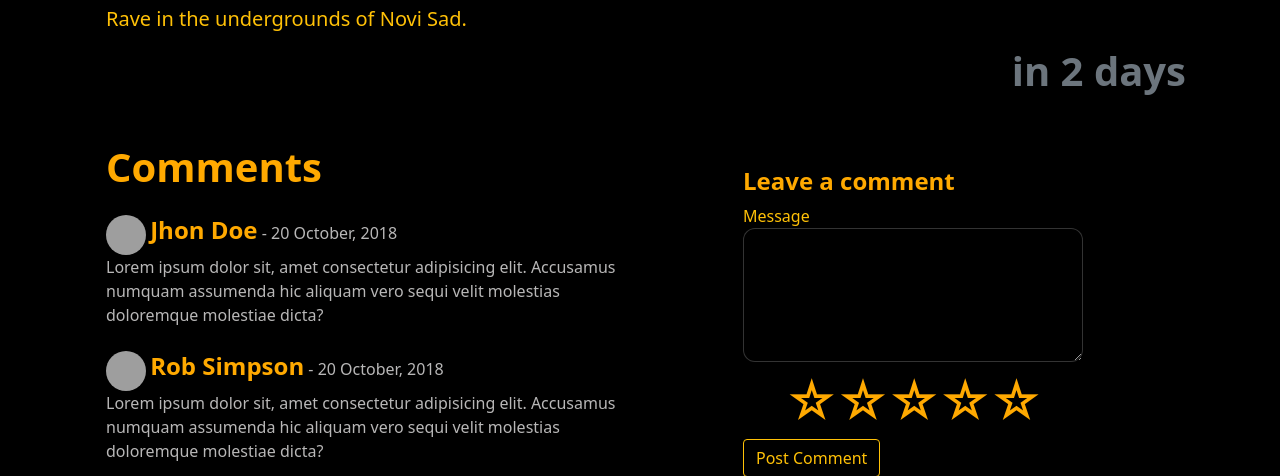
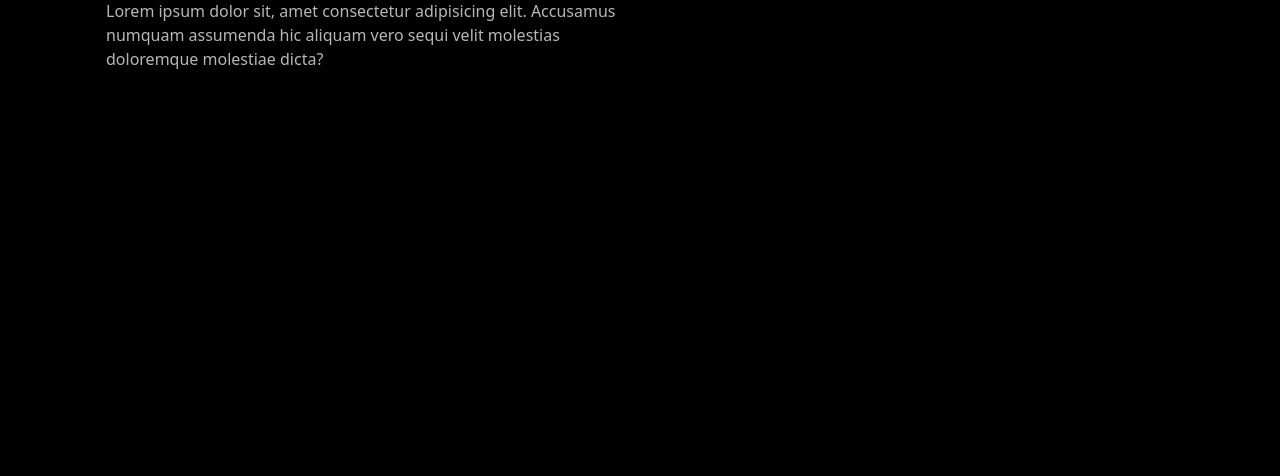
Before and after one commit to HajdukDusan/GetTickets.com, a web app: page /event.html in a window 1280 px wide. Shown: the part 543-1019 px from the top of the page. After the commit the page ends 612 px from the top, so only its background shows below. Run offline with its HTML, style and script files only (its server is not run), Linux system fonts and the light colour scheme; data that the repository does not hold is empty; grey boxes are pictures that could not be loaded.

Commit message:
event.html promene

```diff
--- a/TicketMaster/WebContent/event.html
+++ b/TicketMaster/WebContent/event.html
@@ -20,7 +20,7 @@
     <link rel="stylesheet" href="https://cdnjs.cloudflare.com/ajax/libs/font-awesome/4.7.0/css/font-awesome.min.css">
 
 
-    <title>Event</title>
+    <title id="Title">Event</title>
 
 
     <style>
@@ -37,38 +37,18 @@
         <button type="button" class="btn btn-outline-warning">Home</button>
     </a>
 
+    <!-- Background image -->
+    <div id="Background_image">
 
-    <!-- Background image -->
-    <div class="bg-image "
-    style="
-    background-image: url('https://www.thenittygrittyguide.co/wp-content/uploads/2019/05/hanny-naibaho-388579-unsplash-810x540.jpg');
-    background-repeat: no-repeat;
-    background-size: cover;">
-
-        <!-- First Image Mask-->
-        <div class="mask" style="background-color: rgba(0, 0, 0, 0.5);">
-            <br><br><br><br><br><br><br><br><br><br><br><br><br><br><br><br><br>
-        </div>
-
-        <!-- Gradient Image Mask-->
-        <div class="mask" style="background: linear-gradient(0deg, rgba(0, 0, 0, 1), rgba(0, 0, 0, 0.5) 100%);">
-            <div class="container-md d-flex flex-row">
-
-                <h1 class="container-sm mb-5 float-start">Rave</h1>
-
-            </div>
-        </div>
     </div>
 
 
     <!-- Event Description -->
     <div class="container-md flex-row">
-        <h5 class="container-md mb-3 float-start text-warning">
-            Rave in the undergrounds of Novi Sad.
+
+        <h5 class="container-md mb-3 float-start text-warning" id="About">
+
         </h5>
-        <h1>
-        <div class="text-muted float-end">in 2 days</div>
-        </h1>
     </div>
 
 
```
